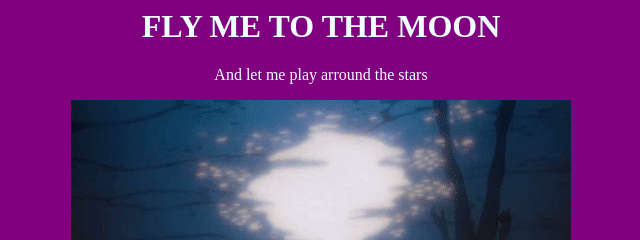
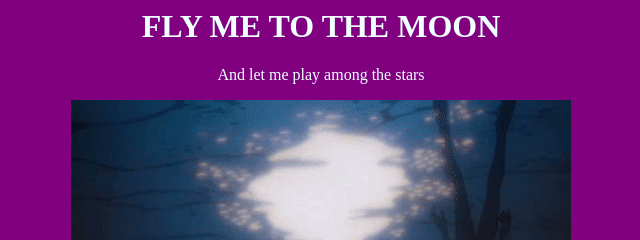
Before and after one commit to ErikmtLopes/ErikmtLopes.github.io, a plain HTML site: page flyme/index2.html in a window 1280 px wide. Shown: the top 240 px of the page, 319-959 px from the left. Drawn offline with Linux system fonts and the light colour scheme.

Commit message:
Another link

```diff
--- a/tothemoon/index2.html
+++ b/flyme/index2.html
@@ -18,7 +18,7 @@
         </style>
         <center>
             <h1>FLY ME TO THE MOON</h1>
-            <p>And let me play arround the stars</p>
+            <p>And let me play among the stars</p>
                 <a href="https://github.com/ErikmtLopes" target="blank">
                 <img src= "ReiMoon.gif"
                 alt="Fly me to the moon"
```
Also changed, not shown: flyme/ReiMoon.gif (renamed from tothemoon/ReiMoon.gif).
